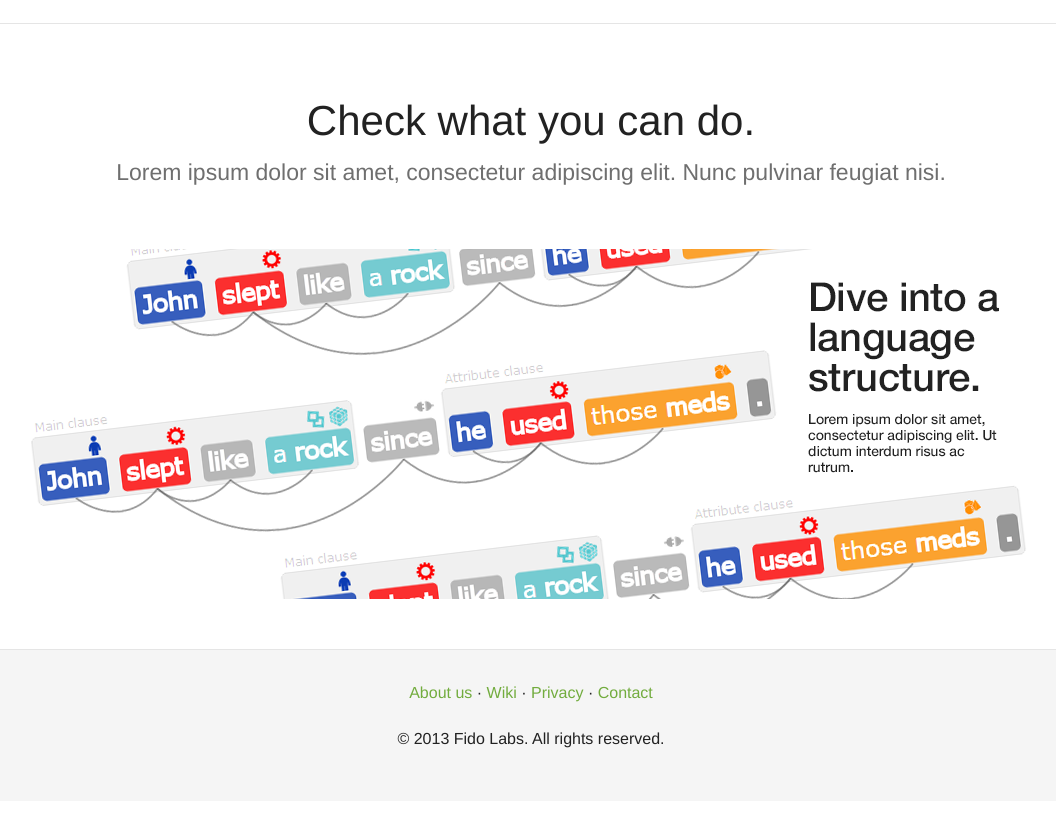
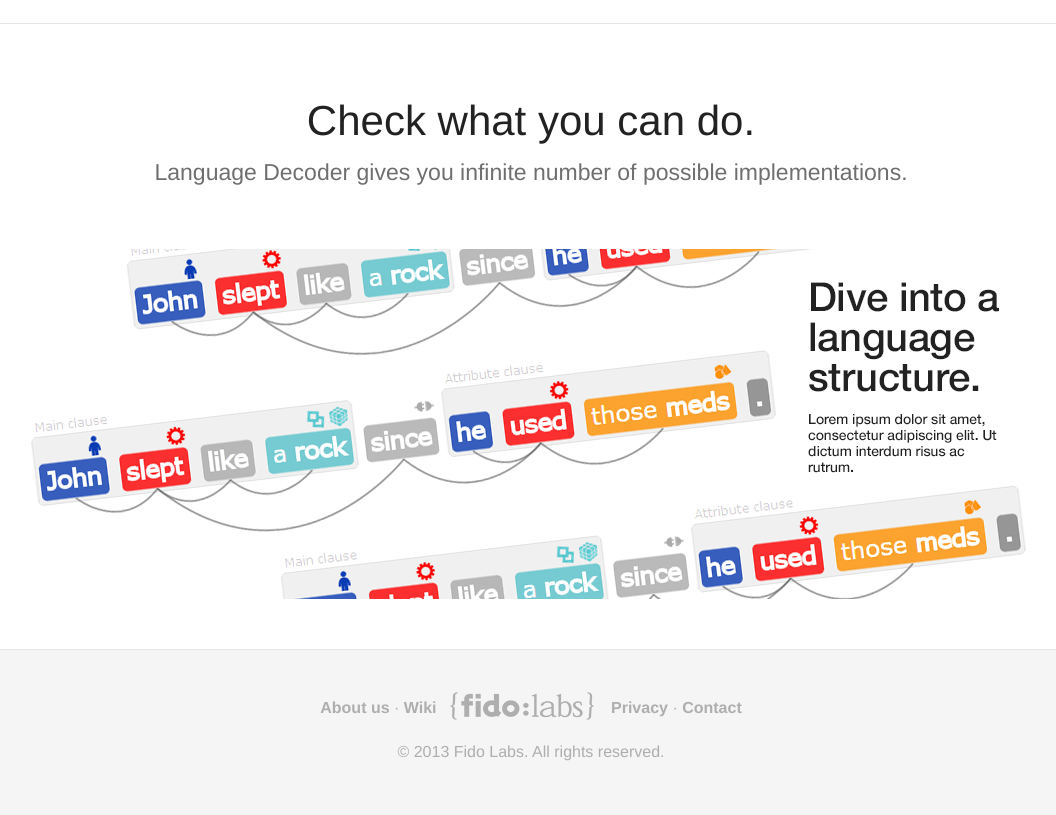
Before and after one commit to klemensior/ldapi, a plain HTML site: page index.html in a window 1280 px wide. Shown: the part 1018-1833 px from the top of the page, without its empty margins (109-1165 px from the left). Drawn offline with nearby package versions, Linux system fonts and the light colour scheme.

Commit message:
Minor footer updates

```diff
--- a/css/style.css
+++ b/css/style.css
@@ -163,8 +163,29 @@ background: white;
 	text-align: center;
 	background-color: #f5f5f5;
 	border-top: 1px solid #e5e5e5;
+	color: #aeaeae;
+}
+
+.footer a {
+	color: #aeaeae;
+	font-weight: bold;
 }
 
 .footer-content {
 	padding: 30px;
 }
+
+.footer-links {
+	padding-bottom: 0px;
+	margin-bottom: 2px;
+}
+
+.footer-logo {
+	padding-right: 10px;
+	padding-left: 10px;
+	padding-bottom: 5px;
+}
+
+.footer-disclaimer {
+	padding-bottom: 0px;
+}
--- a/index.html
+++ b/index.html
@@ -21,7 +21,7 @@
             <ul class="title-area">
               <!-- Title Area -->
               <li class="name">
-                <h1><a href="#"><i class="icon-android"></i> Language Decoder API</a></h1>
+                <h1><a href="#"><i class="icon-comments icon-large"></i> Language Decoder API</a></h1>
               </li>
               <!-- Remove the class "menu-icon" to get rid of menu icon. Take out "Menu" to just have icon alone -->
               <li class="toggle-topbar menu-icon"><a href="#"><span></span></a></li>
@@ -106,9 +106,9 @@
         </div>
         <div class="row benefits-perticular">
           <div class="large-4 columns">
-            <i class="icon-signal icon-4x"></i>
+            <i class="icon-unlock icon-4x"></i>
             <div>
-              <h3>Boost your app.</h3>
+              <h3>Domain independent.</h3>
               <p>Lorem ipsum dolor sit amet, consectetur adipiscing elit. Nunc pulvinar feugiat nisi, a sagittis velit tempus eget. Aliquam sit amet tellus velit. Sed non.</p>
             </div>
           </div>
@@ -134,11 +134,9 @@
       <div class="row samples">
         <h1>
         Check what you can do.</h2>
-        <h4 class="subheader">Lorem ipsum dolor sit amet, consectetur adipiscing elit. Nunc pulvinar feugiat nisi.</h4>
+        <h4 class="subheader">Language Decoder gives you infinite number of possible implementations.</h4>
       </div>
 
-
-      <!-- Orbit Container -->
       <div class="row slideshow-wrapper">
         <ul data-orbit>
           <li>
@@ -156,22 +154,13 @@
 
       <div class="footer">
         <div class="row footer-content">
-            <p>
-              <a href="#">About us</a>
-
-                ·
-
-              <a href="#" class="ga-training-footer">Wiki</a>
-
-                ·
-
-              <a href="/privacy">Privacy</a>
-
-                ·
-
-              <a href="/contact">Contact</a>
-            </p>
-            <p>© 2013 Fido Labs. All rights reserved.</p>
+          <p class="footer-links">
+            <a href="#">About us</a> ·
+            <a href="#">Wiki</a><img class="footer-logo" src="img/fidolabs-logo.png">
+            <a href="#">Privacy</a> ·
+            <a href="#">Contact</a>
+          </p>
+          <p class="footer-disclaimer">© 2013 Fido Labs. All rights reserved.</p>
         </div>
       </div>
 
```
Also changed, not shown: img/fidolabs-logo.png (added).
